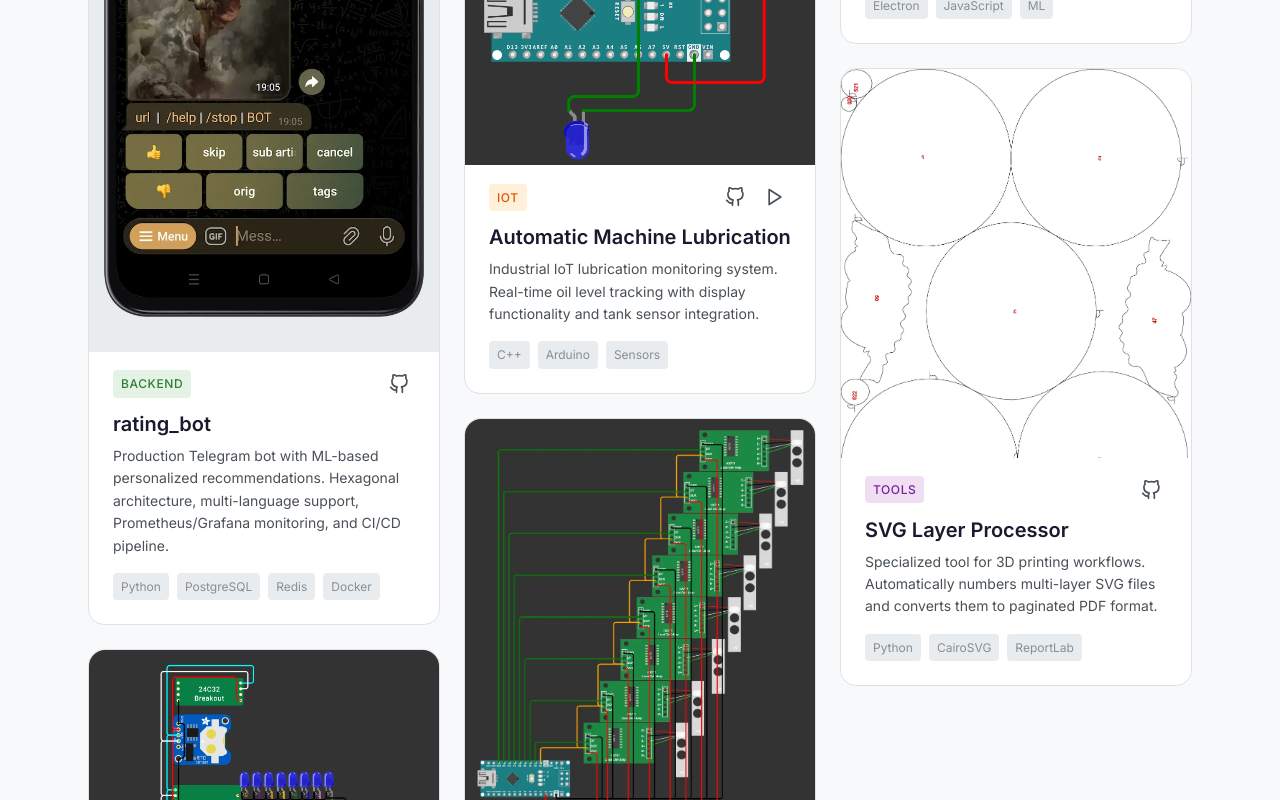
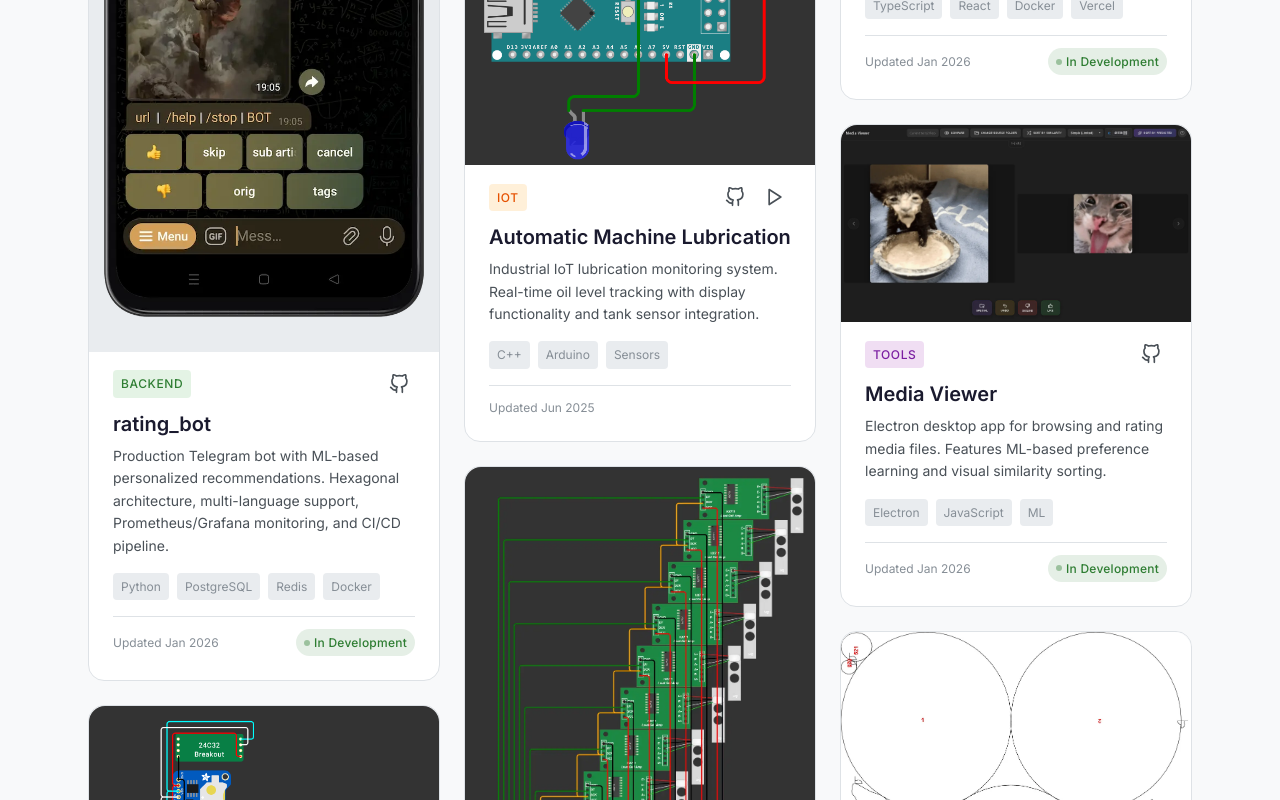
Before and after one commit to GoodAlex223/goodalex223.github.io, a plain HTML site: page index.html in a window 1280 px wide. Shown: the part 1760-2560 px from the top of the page. Drawn offline with Linux system fonts and the light colour scheme.

Commit message:
feat: Add project metadata badges (FEAT-001)
Add "last updated" dates and "In Development" status indicators to all
project cards. Semantic HTML footer with <time> elements, dedicated
status color variables, and CSS pulse animation on the status dot.

- Add --color-status-active/--color-status-active-bg design tokens
- Add .project-card__footer, __status, __status-dot components
- Add data-updated and data-status attributes to all 7 cards
- 3 active projects (rating_bot, E-commerce, Media Viewer)
- Theme-aware transitions, prefers-reduced-motion support

Co-Authored-By: Claude Opus 4.5 <noreply@anthropic.com>

```diff
--- a/css/components.css
+++ b/css/components.css
@@ -36,6 +36,8 @@
 
 /* Project Card */
 .project-card {
+  display: flex;
+  flex-direction: column;
   background-color: var(--color-bg-card);
   border: 1px solid var(--color-border);
   border-radius: var(--radius-lg);
@@ -164,6 +166,57 @@
   padding: var(--space-1) var(--space-2);
   background-color: var(--color-bg-secondary);
   border-radius: var(--radius-sm);
+}
+
+/* Project Card Footer (metadata: date + status) */
+.project-card__footer {
+  display: flex;
+  justify-content: space-between;
+  align-items: center;
+  gap: var(--space-2);
+  margin-top: var(--space-4);
+  padding-top: var(--space-3);
+  border-top: 1px solid var(--color-border);
+  font-size: var(--font-size-xs);
+  color: var(--color-text-muted);
+  transition:
+    border-color var(--transition-base),
+    color var(--transition-base);
+}
+
+.project-card__status {
+  display: inline-flex;
+  align-items: center;
+  gap: var(--space-1);
+  padding: var(--space-1) var(--space-2);
+  font-weight: var(--font-weight-medium);
+  letter-spacing: 0.02em;
+  border-radius: var(--radius-full);
+  background-color: var(--color-status-active-bg);
+  color: var(--color-status-active);
+  white-space: nowrap;
+  transition:
+    background-color var(--transition-base),
+    color var(--transition-base);
+}
+
+.project-card__status-dot {
+  width: 6px;
+  height: 6px;
+  border-radius: var(--radius-full);
+  background-color: currentColor;
+  animation: status-pulse 2s ease-in-out infinite;
+}
+
+@keyframes status-pulse {
+  0%, 100% { opacity: 1; }
+  50% { opacity: 0.4; }
+}
+
+@media (prefers-reduced-motion: reduce) {
+  .project-card__status-dot {
+    animation: none;
+  }
 }
 
 /* Skill Groups */
--- a/css/variables.css
+++ b/css/variables.css
@@ -15,6 +15,10 @@
   --color-category-iot: #ff9800;
   --color-category-web: #2196f3;
   --color-category-tools: #9c27b0;
+
+  /* Status colors */
+  --color-status-active: #4caf50;
+  --color-status-active-bg: rgba(76, 175, 80, 0.15);
 
   /* Typography */
   --font-family-base: "Inter", -apple-system, BlinkMacSystemFont, "Segoe UI",
@@ -98,6 +102,10 @@
     --color-category-web: #1565c0;
     --color-category-tools: #7b1fa2;
 
+    /* Status colors adjusted for light backgrounds */
+    --color-status-active: #2e7d32;
+    --color-status-active-bg: rgba(46, 125, 50, 0.12);
+
     /* Shadows more visible on light backgrounds */
     --shadow-sm: 0 1px 3px rgba(0, 0, 0, 0.08);
     --shadow-md: 0 4px 6px rgba(0, 0, 0, 0.1);
@@ -124,6 +132,10 @@
   --color-category-web: #1565c0;
   --color-category-tools: #7b1fa2;
 
+  /* Status colors adjusted for light backgrounds */
+  --color-status-active: #2e7d32;
+  --color-status-active-bg: rgba(46, 125, 50, 0.12);
+
   /* Shadows more visible on light backgrounds */
   --shadow-sm: 0 1px 3px rgba(0, 0, 0, 0.08);
   --shadow-md: 0 4px 6px rgba(0, 0, 0, 0.1);
--- a/index.html
+++ b/index.html
@@ -231,7 +231,7 @@
 
           <div class="projects__grid">
             <!-- rating_bot -->
-            <article class="project-card" data-category="backend" data-animate data-animate-delay="100">
+            <article class="project-card" data-category="backend" data-updated="2026-01" data-status="active" data-animate data-animate-delay="100">
               <div class="project-card__thumbnail">
                 <img
                   src="images/projects/rating-bot.webp"
@@ -279,10 +279,17 @@
                 <li>Redis</li>
                 <li>Docker</li>
               </ul>
+              <footer class="project-card__footer">
+                <time class="project-card__updated" datetime="2026-01">Updated Jan 2026</time>
+                <span class="project-card__status" aria-label="Project status: In Development">
+                  <span class="project-card__status-dot" aria-hidden="true"></span>
+                  In Development
+                </span>
+              </footer>
             </article>
 
             <!-- rule_indicators -->
-            <article class="project-card" data-category="iot" data-animate data-animate-delay="150">
+            <article class="project-card" data-category="iot" data-updated="2025-08" data-animate data-animate-delay="150">
               <div class="project-card__thumbnail">
                 <img
                   src="images/projects/rule-indicators.webp"
@@ -348,10 +355,13 @@
                 <li>RTC</li>
                 <li>DS18B20</li>
               </ul>
+              <footer class="project-card__footer">
+                <time class="project-card__updated" datetime="2025-08">Updated Aug 2025</time>
+              </footer>
             </article>
 
             <!-- automatic_machine_lubrication -->
-            <article class="project-card" data-category="iot" data-animate data-animate-delay="200">
+            <article class="project-card" data-category="iot" data-updated="2025-06" data-animate data-animate-delay="200">
               <div class="project-card__thumbnail">
                 <img
                   src="images/projects/lubrication.webp"
@@ -417,10 +427,13 @@
                 <li>Arduino</li>
                 <li>Sensors</li>
               </ul>
+              <footer class="project-card__footer">
+                <time class="project-card__updated" datetime="2025-06">Updated Jun 2025</time>
+              </footer>
             </article>
 
             <!-- 8-HX711-WiFi -->
-            <article class="project-card" data-category="iot" data-animate data-animate-delay="250">
+            <article class="project-card" data-category="iot" data-updated="2025-07" data-animate data-animate-delay="250">
               <div class="project-card__thumbnail">
                 <img
                   src="images/projects/hx711-scale.webp"
@@ -486,10 +499,13 @@
                 <li>Arduino</li>
                 <li>Serial</li>
               </ul>
+              <footer class="project-card__footer">
+                <time class="project-card__updated" datetime="2025-07">Updated Jul 2025</time>
+              </footer>
             </article>
 
             <!-- dropshipping-test -->
-            <article class="project-card" data-category="web" data-animate data-animate-delay="300">
+            <article class="project-card" data-category="web" data-updated="2026-01" data-status="active" data-animate data-animate-delay="300">
               <div class="project-card__thumbnail">
                 <img
                   src="images/projects/dropshipping.webp"
@@ -559,10 +575,17 @@
                 <li>Docker</li>
                 <li>Vercel</li>
               </ul>
+              <footer class="project-card__footer">
+                <time class="project-card__updated" datetime="2026-01">Updated Jan 2026</time>
+                <span class="project-card__status" aria-label="Project status: In Development">
+                  <span class="project-card__status-dot" aria-hidden="true"></span>
+                  In Development
+                </span>
+              </footer>
             </article>
 
             <!-- media-viewer -->
-            <article class="project-card" data-category="tools" data-animate data-animate-delay="350">
+            <article class="project-card" data-category="tools" data-updated="2026-01" data-status="active" data-animate data-animate-delay="350">
               <div class="project-card__thumbnail">
                 <img
                   src="images/projects/media-viewer.webp"
@@ -608,10 +631,17 @@
                 <li>JavaScript</li>
                 <li>ML</li>
               </ul>
+              <footer class="project-card__footer">
+                <time class="project-card__updated" datetime="2026-01">Updated Jan 2026</time>
+                <span class="project-card__status" aria-label="Project status: In Development">
+                  <span class="project-card__status-dot" aria-hidden="true"></span>
+                  In Development
+                </span>
+              </footer>
             </article>
 
             <!-- svg_layer_processor -->
-            <article class="project-card" data-category="tools" data-animate data-animate-delay="400">
+            <article class="project-card" data-category="tools" data-updated="2025-09" data-animate data-animate-delay="400">
               <div class="project-card__thumbnail">
                 <img
                   src="images/projects/svg-processor.webp"
@@ -658,6 +688,9 @@
                 <li>CairoSVG</li>
                 <li>ReportLab</li>
               </ul>
+              <footer class="project-card__footer">
+                <time class="project-card__updated" datetime="2025-09">Updated Sep 2025</time>
+              </footer>
             </article>
 
           </div>
```
Also changed, not shown: CLAUDE.md (+16 -2 lines).
